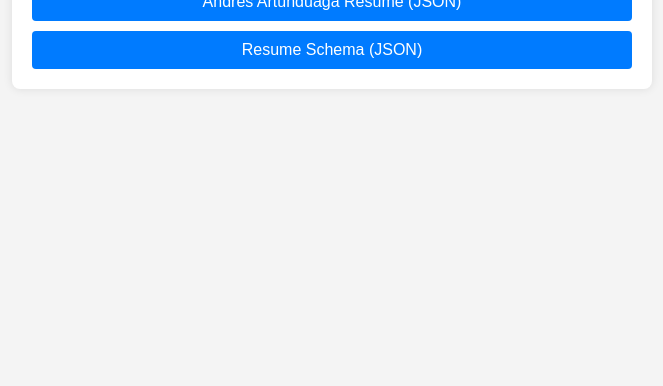
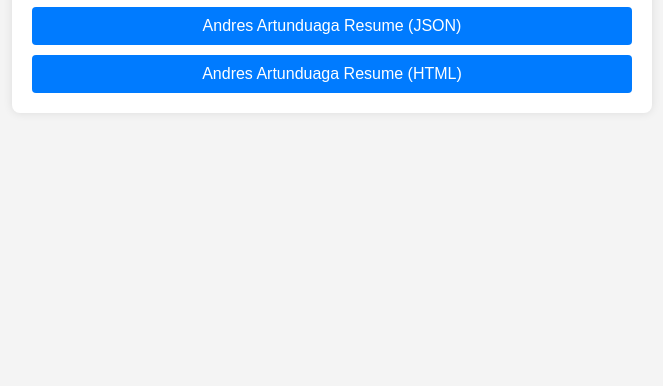
Before and after one commit to andres-artunduaga/resume, a plain HTML site: page docs/index.html in a window 1280 px wide. Shown: the part 414-800 px from the top of the page, without its empty margins (308-971 px from the left). Drawn offline with Linux system fonts and the light colour scheme.

Commit message:
add link to html resume

```diff
--- a/docs/index.html
+++ b/docs/index.html
@@ -50,8 +50,9 @@
     <div class="container">
         <h1>Resume and Schema Links</h1>
         <div class="links">
+            <a class="link-item" href="schemas/resume-schema.json">Resume Schema (JSON)</a>
             <a class="link-item" href="resumes/andres-artunduaga.json">Andres Artunduaga Resume (JSON)</a>
-            <a class="link-item" href="schemas/resume-schema.json">Resume Schema (JSON)</a>
+            <a class="link-item" href="resumes/html/andres-artunduaga.html">Andres Artunduaga Resume (HTML)</a>
         </div>
     </div>
 </body>
```
